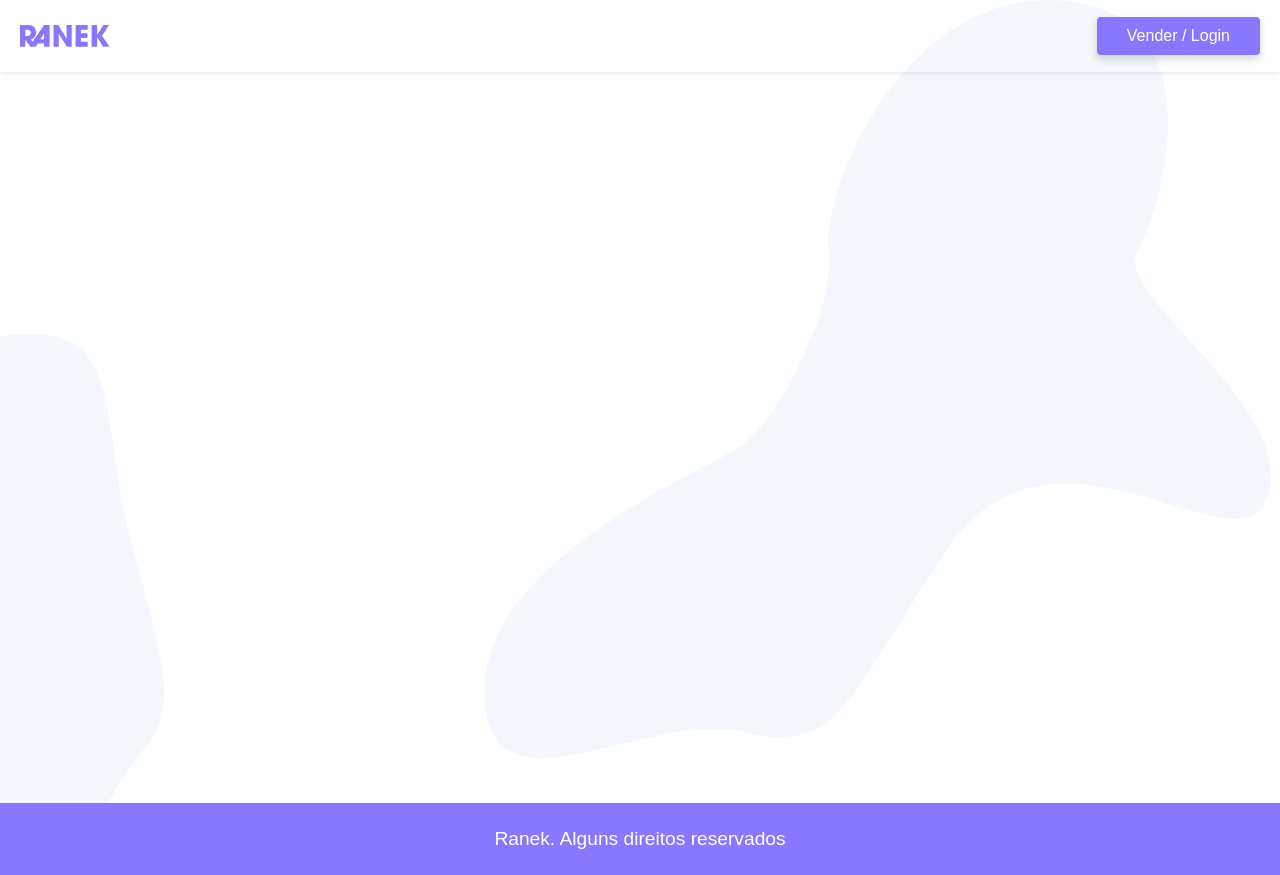
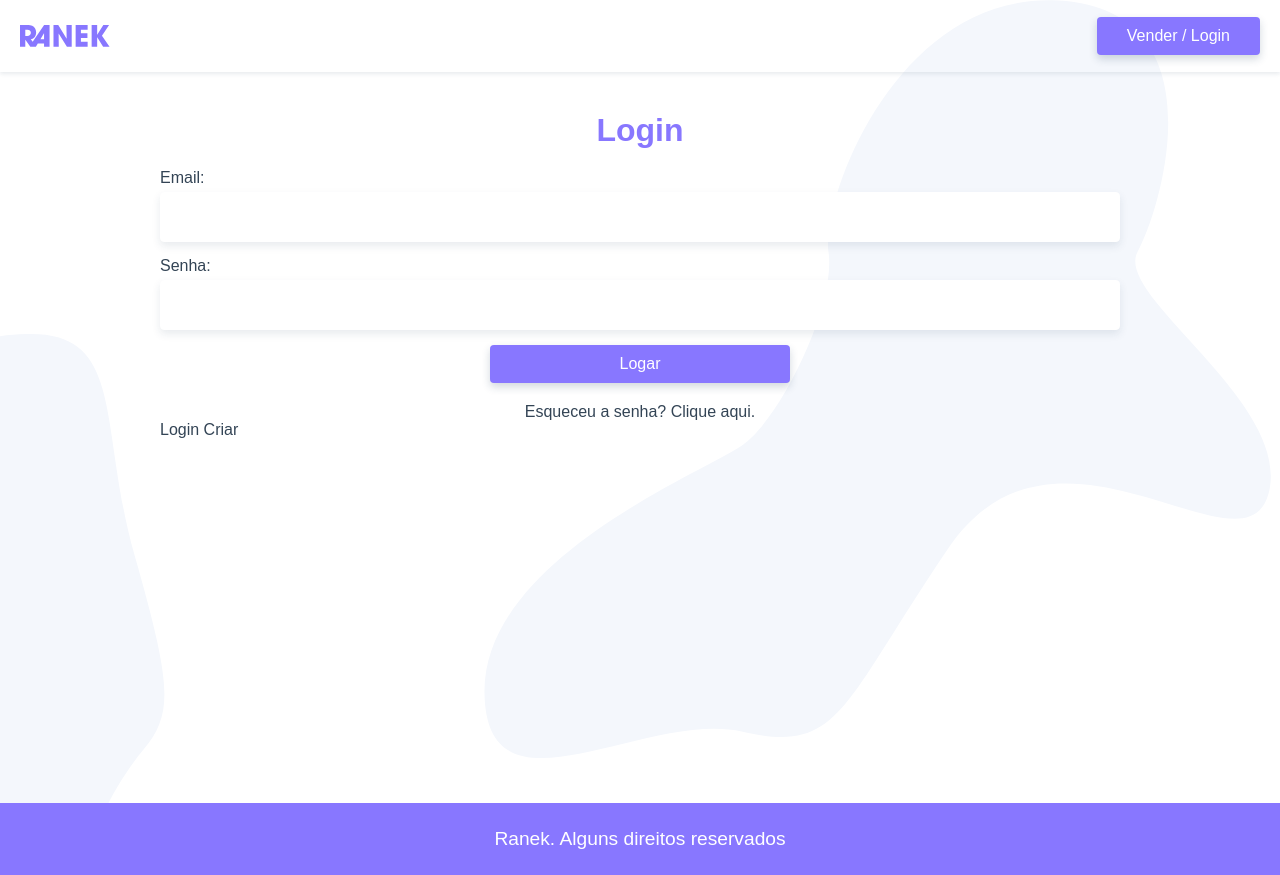
Before and after one commit to vittorRafael/ranek, a Vue app: page /login in a window 1280 px wide. Built offline with nearby package versions, Linux system fonts and the light colour scheme.

Commit message:
estilizando view de login

```diff
--- a/src/App.vue
+++ b/src/App.vue
@@ -2,7 +2,9 @@
   <div id="app">
     <TheHeader />
     <main>
-      <router-view />
+      <transition mode="out-in">
+        <router-view />
+      </transition>
     </main>
     <TheFooter />
   </div>
@@ -86,6 +88,10 @@
     border-radius: 10px;
   }
 
+  label{
+    margin-bottom: 5px;
+  }
+
   input, textarea{
     border-radius: 4px;
     border: 1px solid white;
@@ -97,7 +103,7 @@
     margin-bottom: 15px;
   }
 
-  input:hover, textarea:hover
+  input:hover, textarea:hover,
   input:focus, textarea:focus{
     outline: none;
     box-shadow: 0 6px 12px rgba(30, 60, 90, 0.2);
--- /dev/null
+++ b/src/components/LoginCriar.vue
@@ -0,0 +1,13 @@
+<template>
+  <p>Login Criar</p>
+</template>
+
+<script>
+export default {
+  name:  'LoginCriar'
+}
+</script>
+
+<style>
+
+</style>
--- a/src/router/index.js
+++ b/src/router/index.js
@@ -2,6 +2,7 @@
 import VueRouter from 'vue-router'
 import HomeView from '../views/HomeView.vue'
 import ProdutoView from '../views/ProdutoView.vue'
+import LoginView from '../views/LoginView.vue'
 
 Vue.use(VueRouter)
 
@@ -16,6 +17,11 @@
     name: 'produto',
     component: ProdutoView,
     props: true
+  },
+  {
+    path: '/login',
+    name: 'login',
+    component: LoginView,
   }
 ]
 
--- /dev/null
+++ b/src/views/LoginView.vue
@@ -0,0 +1,70 @@
+<template>
+  <section class="login">
+    <h1>Login</h1>
+    <form>
+      <label for="email">Email: </label>
+      <input type="email" name="email" id="email" v-model="login.email">
+      <label for="senha">Senha: </label>
+      <input type="password" name="senha" id="senha" v-model="login.senha">
+      <button class="btn" @click.prevent="logar">Logar</button>
+    </form>
+    <p class="perdeu">
+      <a href="/" target="_blank">Esqueceu a senha? Clique aqui.</a>
+    </p>
+    <LoginCriar />
+  </section>
+</template>
+
+<script>
+import LoginCriar from '@/components/LoginCriar.vue'
+export default {
+  name: 'LoginView',
+  components:{
+    LoginCriar
+  },
+  data(){
+    return {
+      login: {
+        email: '',
+        senha: ''
+      }
+    }
+  },
+  methods:{
+    logar(){
+
+    }
+  }
+}
+</script>
+
+<style scoped>
+  .login{
+    max-width: 1000px;
+    margin: 0 auto;
+    padding: 0 20px;
+  }
+  form{
+    display: grid;
+  }
+  .btn{
+    width: 100%;
+    max-width: 300px;
+    margin: 0 auto;
+  }
+  .perdeu{
+    text-align: center;
+    margin: 20px auto 0;
+  }
+  .perdeu a:hover{
+    color: #87f;
+    text-decoration: underline;
+  }
+  h1{
+    text-align: center;
+    font-size: 2rem;
+    margin-top: 40px;
+    margin-bottom: 20px;
+    color: #87f;
+  }
+</style>
```
